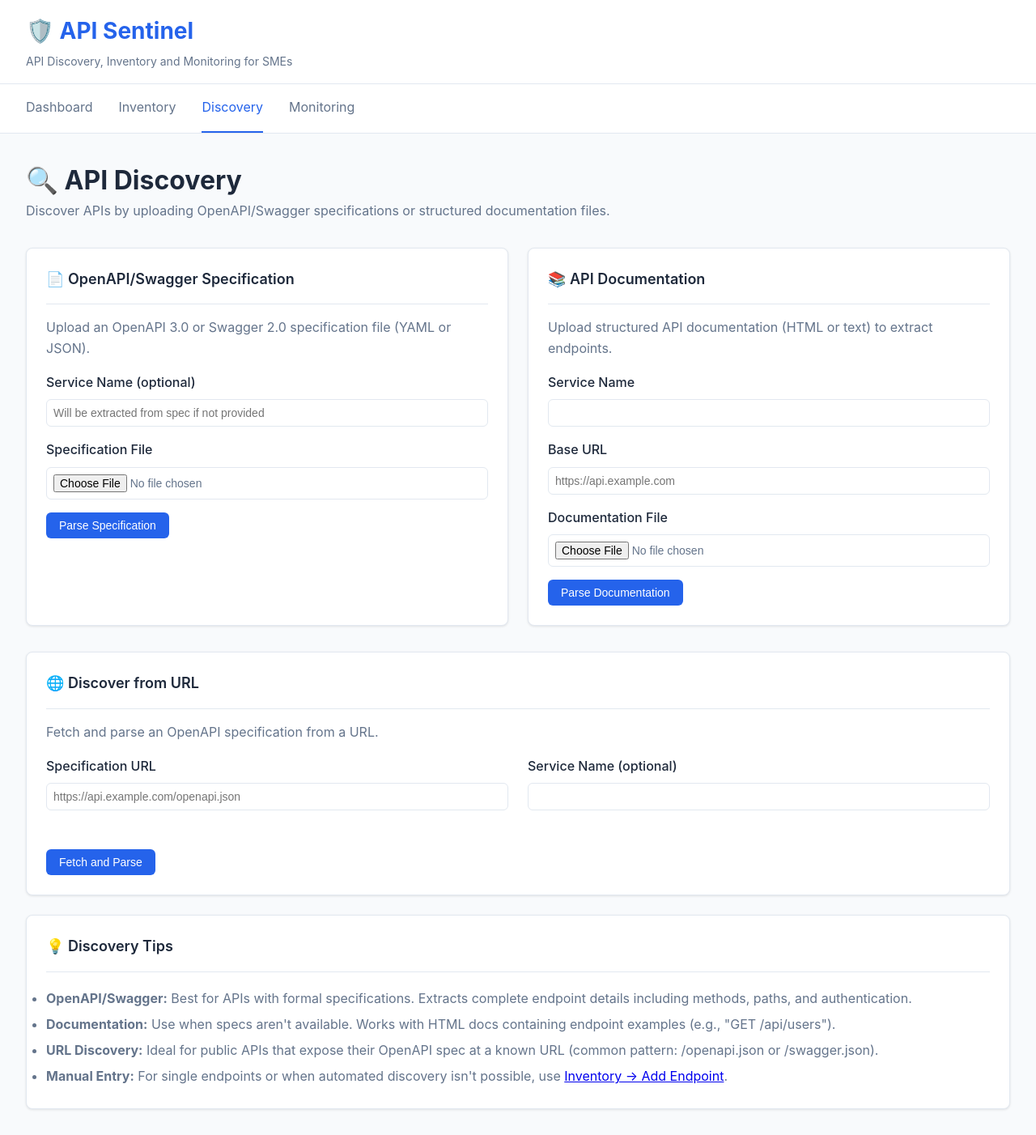
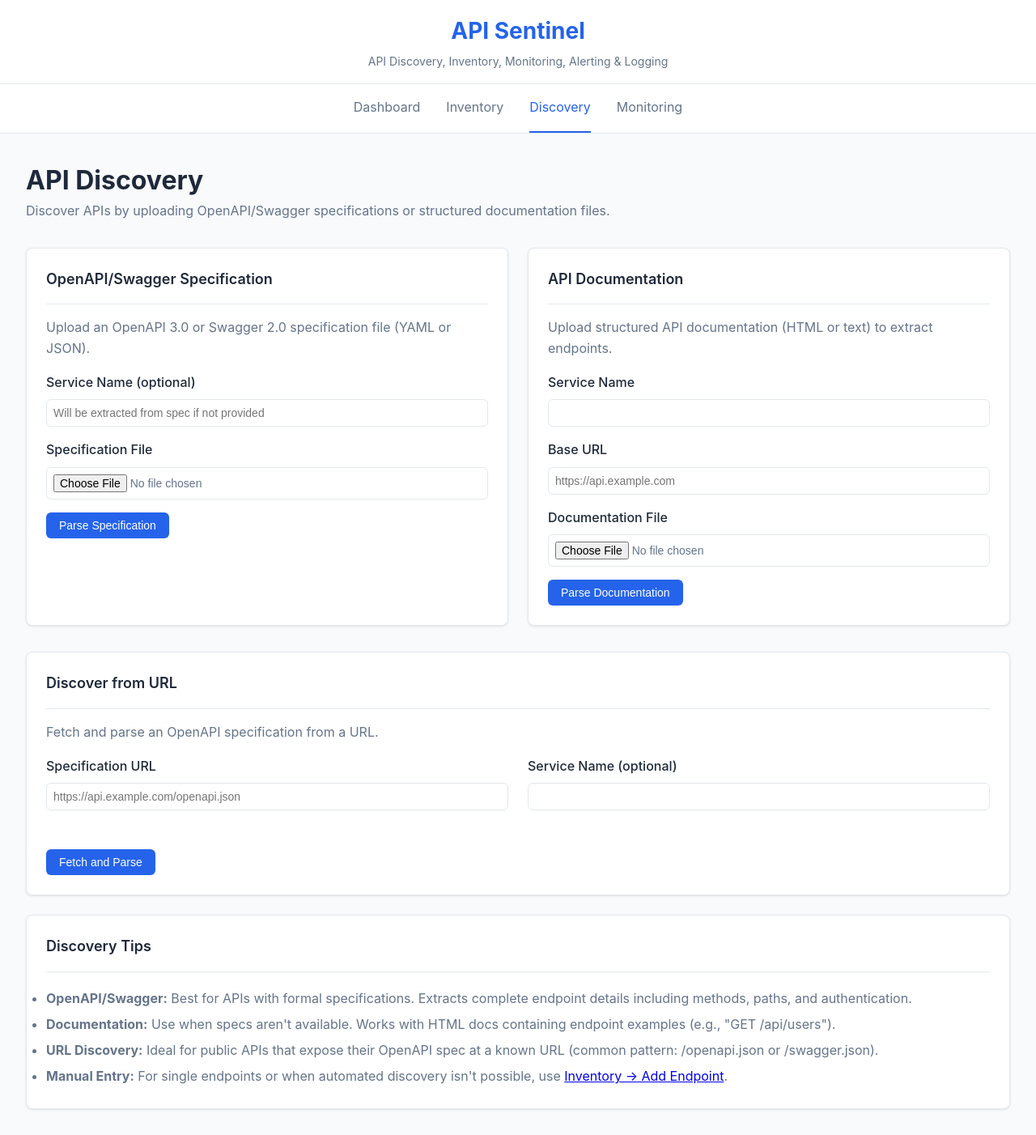
Before and after one commit to DariusCiuciulete/API-Sentinel, a FastAPI app: page /discovery/ in a window 1280 px wide. Shown: the whole page at 81% size. Run offline with FastAPI, Linux system fonts and the light colour scheme.

Commit message:
IPD Cleanup

```diff
--- a/static/style.css
+++ b/static/style.css
@@ -32,6 +32,7 @@ body {
     border-bottom: 1px solid var(--border-color);
     padding: 1rem 2rem;
     box-shadow: 0 1px 3px rgba(0, 0, 0, 0.1);
+    text-align: center;
 }
 
 .header h1 {
@@ -56,6 +57,7 @@ body {
     list-style: none;
     display: flex;
     gap: 2rem;
+    justify-content: center;
 }
 
 .nav a {
--- a/templates/base.html
+++ b/templates/base.html
@@ -10,8 +10,9 @@
 <body>
     <!-- Header -->
     <header class="header">
-        <h1>🛡️ API Sentinel</h1>
-        <p>API Discovery, Inventory and Monitoring for SMEs</p>
+        <h1>API Sentinel</h1>
+        <p>API Discovery, Inventory, Monitoring, Alerting & Logging
+        </p>
     </header>
 
     <!-- Navigation -->
--- a/templates/dashboard.html
+++ b/templates/dashboard.html
@@ -26,7 +26,7 @@
 <!-- API Inventory Overview -->
 <div class="card mb-3">
     <div class="card-header">
-        <h2 class="card-title">📋 API Inventory</h2>
+        <h2 class="card-title">API Inventory</h2>
         <a href="/inventory" class="btn btn-primary btn-sm">View All</a>
     </div>
     <div class="card-body">
@@ -84,7 +84,7 @@
 <!-- Monitoring Statistics -->
 <div class="card mb-3">
     <div class="card-header">
-        <h2 class="card-title">📊 Monitoring Status</h2>
+        <h2 class="card-title">Monitoring Status</h2>
     </div>
     <div class="card-body">
         {% if monitoring_stats %}
@@ -115,7 +115,7 @@
 <!-- Quick Actions -->
 <div class="card mt-3">
     <div class="card-header">
-        <h2 class="card-title">⚡ Quick Actions</h2>
+        <h2 class="card-title">Quick Actions</h2>
     </div>
     <div class="card-body">
         <div class="flex gap-2">
--- a/templates/discovery.html
+++ b/templates/discovery.html
@@ -3,7 +3,7 @@
 {% block title %}API Discovery - API Sentinel{% endblock %}
 
 {% block content %}
-<h1>🔍 API Discovery</h1>
+<h1>API Discovery</h1>
 <p style="color: var(--text-secondary); margin-bottom: 2rem;">
     Discover APIs by uploading OpenAPI/Swagger specifications or structured documentation files.
 </p>
@@ -12,7 +12,7 @@
     <!-- OpenAPI/Swagger Upload -->
     <div class="card">
         <div class="card-header">
-            <h2 class="card-title">📄 OpenAPI/Swagger Specification</h2>
+            <h2 class="card-title">OpenAPI/Swagger Specification</h2>
         </div>
         <div class="card-body">
             <p style="margin-bottom: 1rem;">Upload an OpenAPI 3.0 or Swagger 2.0 specification file (YAML or JSON).</p>
@@ -38,7 +38,7 @@
     <!-- Documentation Upload -->
     <div class="card">
         <div class="card-header">
-            <h2 class="card-title">📚 API Documentation</h2>
+            <h2 class="card-title">API Documentation</h2>
         </div>
         <div class="card-body">
             <p style="margin-bottom: 1rem;">Upload structured API documentation (HTML or text) to extract endpoints.</p>
@@ -70,7 +70,7 @@
 <!-- URL Discovery -->
 <div class="card mt-3">
     <div class="card-header">
-        <h2 class="card-title">🌐 Discover from URL</h2>
+        <h2 class="card-title">Discover from URL</h2>
     </div>
     <div class="card-body">
         <p style="margin-bottom: 1rem;">Fetch and parse an OpenAPI specification from a URL.</p>
@@ -98,7 +98,7 @@
 <!-- Discovery Tips -->
 <div class="card mt-3">
     <div class="card-header">
-        <h2 class="card-title">💡 Discovery Tips</h2>
+        <h2 class="card-title">Discovery Tips</h2>
     </div>
     <div class="card-body">
         <ul style="line-height: 2;">
@@ -129,16 +129,16 @@ async function uploadSpec(event) {
         const result = await response.json();
 
         if (result.success) {
-            resultDiv.innerHTML = `<div class="alert alert-success">✅ ${result.message}<br><strong>${result.endpoints_added}</strong> endpoints discovered from <strong>${result.service_name}</strong></div>`;
+            resultDiv.innerHTML = `<div class="alert alert-success">${result.message}<br><strong>${result.endpoints_added}</strong> endpoints discovered from <strong>${result.service_name}</strong></div>`;
             form.reset();
             setTimeout(() => {
                 window.location.href = '/inventory';
             }, 2000);
         } else {
-            resultDiv.innerHTML = `<div class="alert alert-danger">❌ Error: ${result.detail || 'Unknown error'}</div>`;
+            resultDiv.innerHTML = `<div class="alert alert-danger">Error: ${result.detail || 'Unknown error'}</div>`;
         }
     } catch (error) {
-        resultDiv.innerHTML = `<div class="alert alert-danger">❌ Error: ${error}</div>`;
+        resultDiv.innerHTML = `<div class="alert alert-danger">Error: ${error}</div>`;
     }
 }
 
@@ -160,16 +160,16 @@ async function uploadDocs(event) {
         const result = await response.json();
 
         if (result.success) {
-            resultDiv.innerHTML = `<div class="alert alert-success">✅ ${result.message}<br><strong>${result.endpoints_added}</strong> endpoints discovered</div>`;
+            resultDiv.innerHTML = `<div class="alert alert-success">${result.message}<br><strong>${result.endpoints_added}</strong> endpoints discovered</div>`;
             form.reset();
             setTimeout(() => {
                 window.location.href = '/inventory';
             }, 2000);
         } else {
-            resultDiv.innerHTML = `<div class="alert alert-danger">❌ Error: ${result.detail || 'Unknown error'}</div>`;
+            resultDiv.innerHTML = `<div class="alert alert-danger">Error: ${result.detail || 'Unknown error'}</div>`;
         }
     } catch (error) {
-        resultDiv.innerHTML = `<div class="alert alert-danger">❌ Error: ${error}</div>`;
+        resultDiv.innerHTML = `<div class="alert alert-danger">Error: ${error}</div>`;
     }
 }
 
@@ -191,16 +191,16 @@ async function parseUrl(event) {
         const result = await response.json();
 
         if (result.success) {
-            resultDiv.innerHTML = `<div class="alert alert-success">✅ ${result.message}<br><strong>${result.endpoints_added}</strong> endpoints discovered from <strong>${result.service_name}</strong></div>`;
+            resultDiv.innerHTML = `<div class="alert alert-success">${result.message}<br><strong>${result.endpoints_added}</strong> endpoints discovered from <strong>${result.service_name}</strong></div>`;
             form.reset();
             setTimeout(() => {
                 window.location.href = '/inventory';
             }, 2000);
         } else {
-            resultDiv.innerHTML = `<div class="alert alert-danger">❌ Error: ${result.detail || 'Unknown error'}</div>`;
+            resultDiv.innerHTML = `<div class="alert alert-danger">Error: ${result.detail || 'Unknown error'}</div>`;
         }
     } catch (error) {
-        resultDiv.innerHTML = `<div class="alert alert-danger">❌ Error: ${error}</div>`;
+        resultDiv.innerHTML = `<div class="alert alert-danger">Error: ${error}</div>`;
     }
 }
 </script>
--- a/templates/inventory.html
+++ b/templates/inventory.html
@@ -4,7 +4,7 @@
 
 {% block content %}
 <div class="flex justify-between items-center mb-3">
-    <h1>📋 API Inventory</h1>
+    <h1>API Inventory</h1>
     <div class="flex gap-1">
         <a href="/inventory/export" class="btn btn-secondary btn-sm">Export CSV</a>
         <button onclick="showAddModal()" class="btn btn-primary btn-sm">Add Endpoint</button>
@@ -72,7 +72,6 @@
                         <td>
                             <div class="flex gap-1">
                                 <button onclick="toggleEndpoint({{ endpoint.id }})" class="btn btn-sm btn-secondary">Toggle</button>
-                                <a href="/monitoring/test/{{ endpoint.id }}" class="btn btn-sm btn-primary">Test</a>
                                 <button onclick="editEndpoint({{ endpoint.id }})" class="btn btn-sm btn-secondary">Edit</button>
                                 <button onclick="deleteEndpoint({{ endpoint.id }})" class="btn btn-sm btn-danger">Delete</button>
                             </div>
```
Also changed, not shown: templates/monitoring.html (+9 -9 lines).
